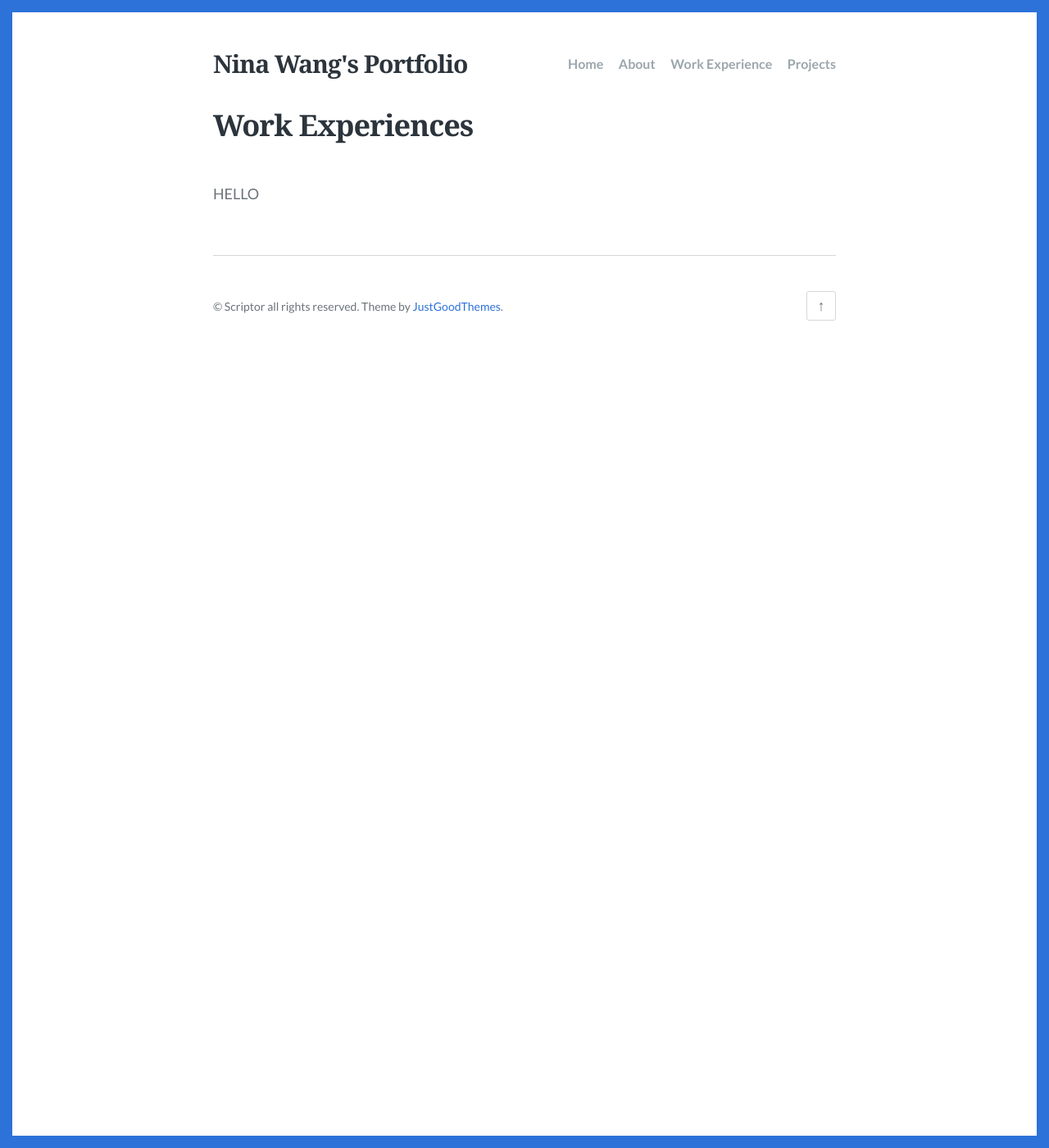
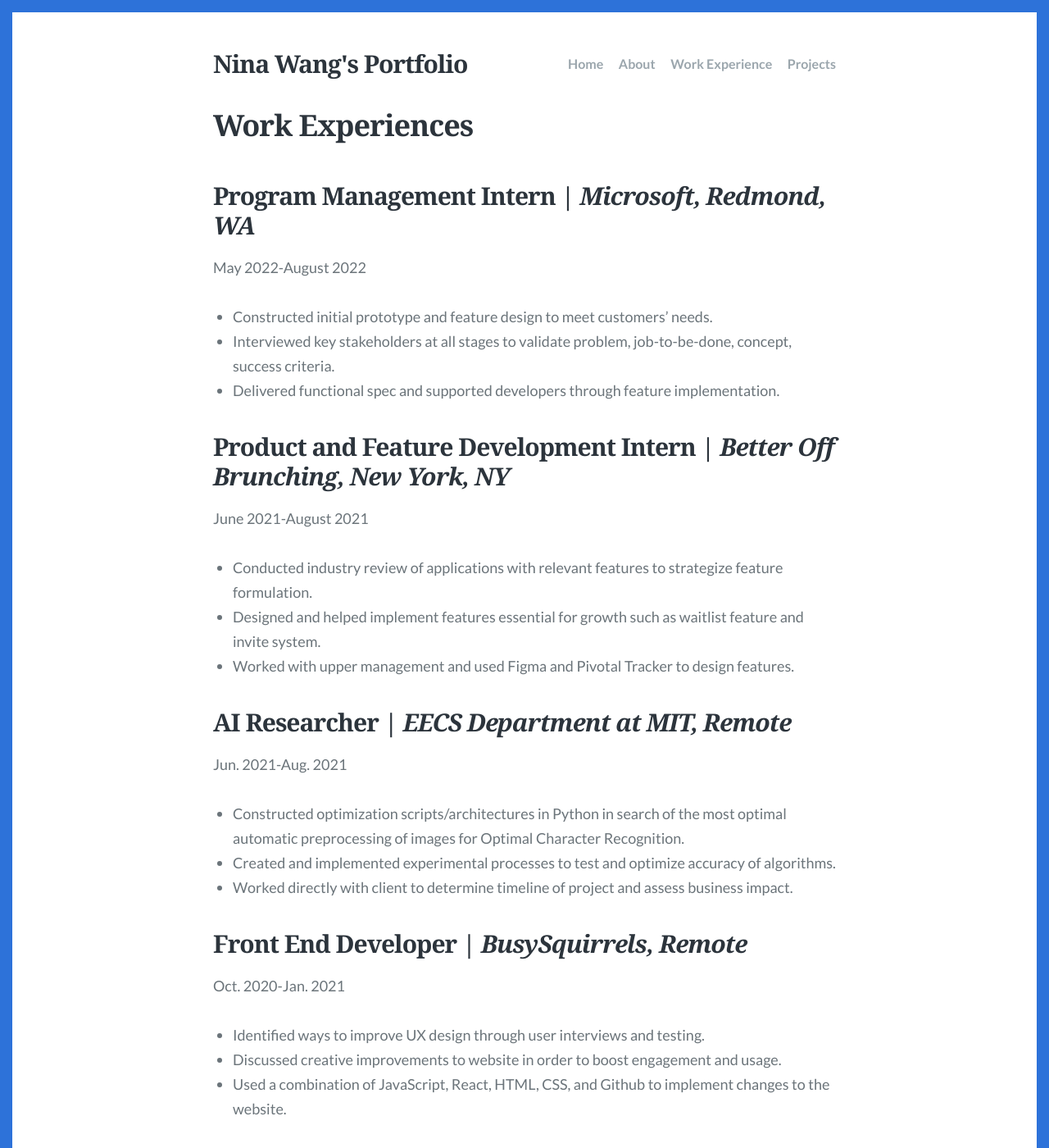
Before and after one commit to ninawang4/ninawang4.github.io, a Jekyll site: the page built from _pages/work-experiences.md, in a window 1280 px wide and 1400 px high. Shown: the whole window at 82% size. Built offline with Jekyll 4.4.1, drawn with Linux system fonts in a browser that asks for light colours.

Commit message:
work experiences page

```diff
--- a/_pages/work-experiences.md
+++ b/_pages/work-experiences.md
@@ -4,4 +4,26 @@
 permalink: "/work-experience/"
 ---
 
-HELLO
+## Program Management Intern | *Microsoft, Redmond, WA*
+May 2022-August 2022
++ Constructed initial prototype and feature design to meet customers’ needs.
++ Interviewed key stakeholders at all stages to validate problem, job-to-be-done, concept, success criteria.
++ Delivered functional spec and supported developers through feature implementation.
+
+## Product and Feature Development Intern | *Better Off Brunching, New York, NY*
+June 2021-August 2021
++ Conducted industry review of applications with relevant features to strategize feature formulation.
++ Designed and helped implement features essential for growth such as waitlist feature and invite system.
++ Worked with upper management and used Figma and Pivotal Tracker to design features.
+
+## AI Researcher | *EECS Department at MIT, Remote*
+Jun. 2021-Aug. 2021
++ Constructed optimization scripts/architectures in Python in search of the most optimal automatic preprocessing of images for Optimal Character Recognition.
++ Created and implemented experimental processes to test and optimize accuracy of algorithms.
++ Worked directly with client to determine timeline of project and assess business impact.
+
+## Front End Developer | *BusySquirrels, Remote*
+Oct. 2020-Jan. 2021
++ Identified ways to improve UX design through user interviews and testing.
++ Discussed creative improvements to website in order to boost engagement and usage.
++ Used a combination of JavaScript, React, HTML, CSS, and Github to implement changes to the website.
```
Also changed, not shown: work experiences.html (deleted), 3 other files.
